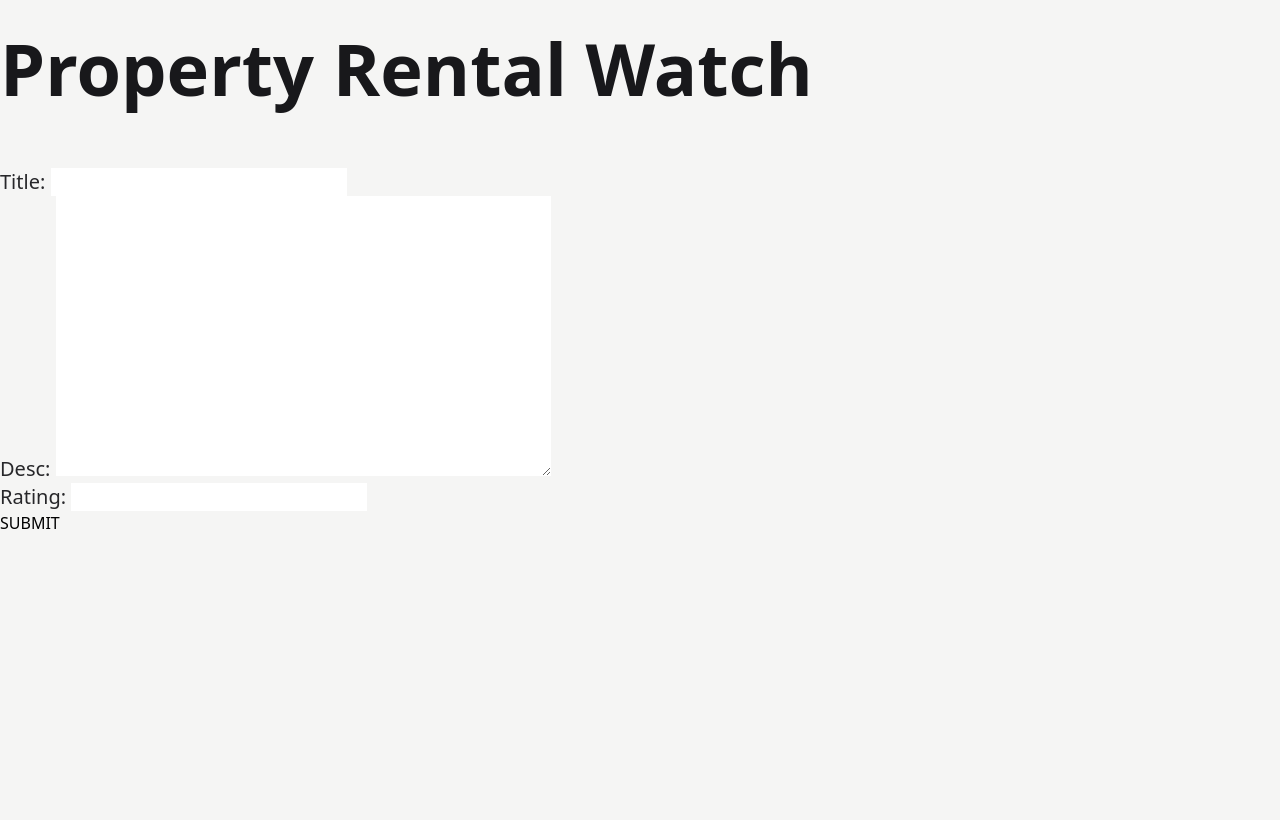
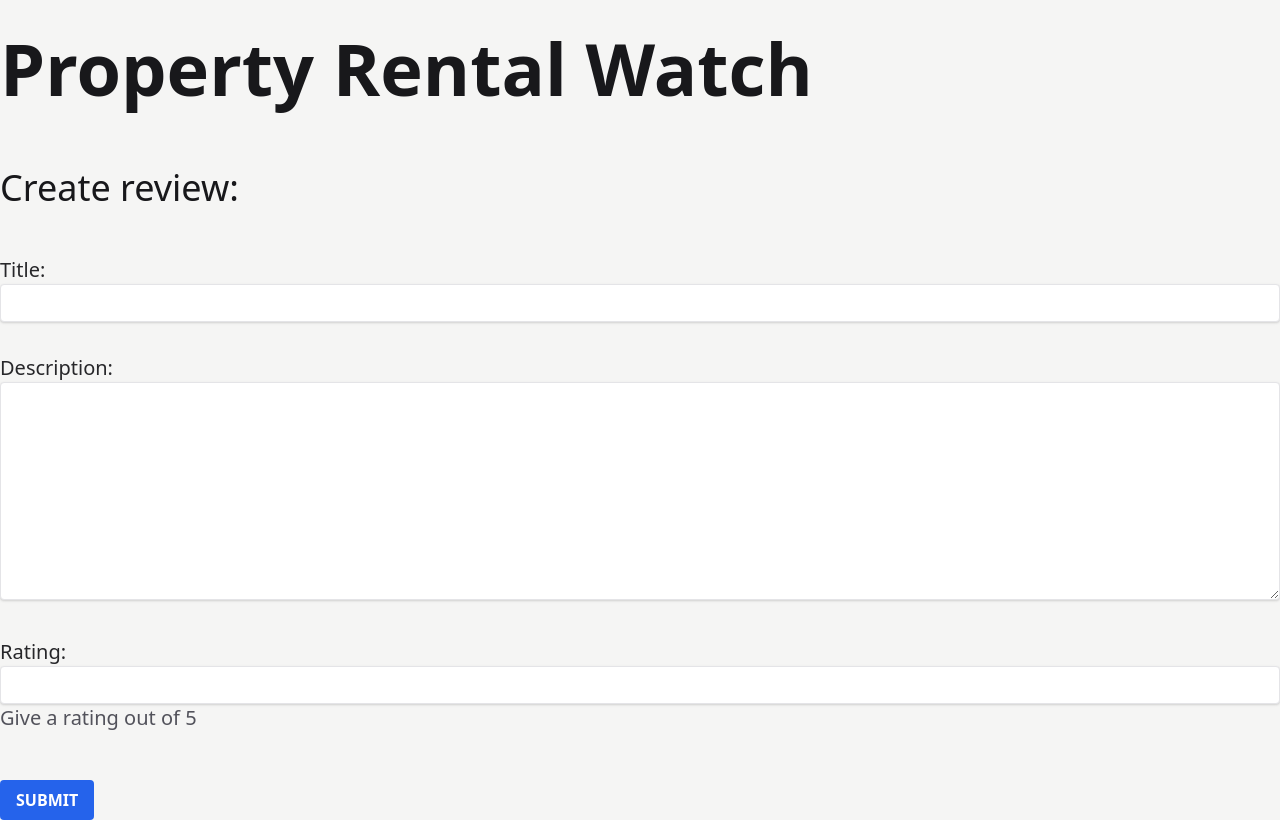
Before and after one commit to gedkirkham/property_rental_watch, a Django app: page /reviews/new/ in a window 1280 px wide. Before the commit the page ends 529 px from the top, so only its background shows below. Run offline with Django 3.2, Linux system fonts and the light colour scheme; style sheets or scripts are compiled from the project's sources; parts of the project's set-up code (start-up, migrations or seed data) failed here and were passed over; some libraries are stand-ins or nearby versions.

Commit message:
style: update styling for create review page

```diff
--- a/app/reviews/forms.py
+++ b/app/reviews/forms.py
@@ -1,12 +1,20 @@
 from django import forms
+from django.utils.translation import gettext_lazy as _
 
 from .models import Review
 
 class ReviewForm(forms.ModelForm):
     """Form definition for Review."""
 
+    def __init__(self, *args, **kwargs):
+        super(ReviewForm, self).__init__(*args, **kwargs)
+        self.fields['desc'].label = _('Description')
+
     class Meta:
         """Meta definition for Reviewform."""
 
         model = Review
         fields = ('title', 'desc', 'rating',)
+        help_texts = {
+            'rating': _('Give a rating out of 5'),
+        }
--- a/app/reviews/templates/reviews/review_create.html
+++ b/app/reviews/templates/reviews/review_create.html
@@ -1,12 +1,59 @@
 {% extends 'index.html' %}
+
+{% load widget_tweaks %}
 
 {% block content %}
 
 <form method="POST">
     {% csrf_token %}
-    {{ form.as_p}}
-    <button type="submit">
-        SUBMIT
-    </button>
+
+    <fieldset>
+        <legend>
+            <h2>
+                Create review:
+            </h2>
+        </legend>
+
+        {% for hidden in form.hidden_fields %}
+        {{ hidden }}
+        {% endfor %}
+
+        <div class="tw-my-8">
+            {% for field in form.visible_fields %}
+            <div class="tw-py-4">
+
+                <label
+                    for="{{ field.id_for_label }}"
+                    class="tw-text-gray-800 tw-text-xl tw-block"
+                >
+                    {{ field.label }}:
+                </label>
+
+                {{ field|add_class:"tw_input" }}
+
+                {% if field.help_text %}
+                <p class="tw-text-gray-600">
+                    {{ field.help_text|safe }}
+                </p>
+                {% endif %}
+
+                {% for err in field.errors %}
+                <p class="tw-text-red-600">
+                    {{ err }}
+                </p>
+                {% endfor %}
+            </div>
+            {% endfor %}
+        </div>
+
+        {{ form.non_field_errors }}
+
+        <button
+            class="tw_neutral_button tw_button_anchor"
+            type="submit"
+        >
+            SUBMIT
+        </button>
+    </fieldset>
 </form>
 {% endblock %}
```
